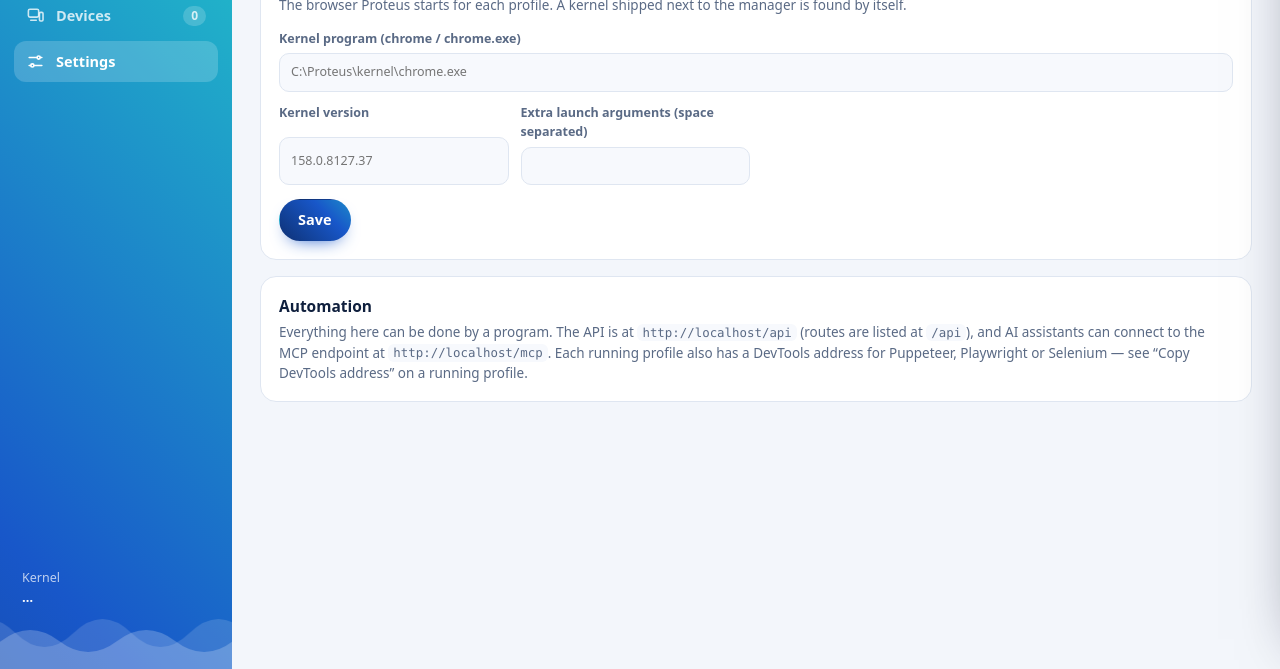
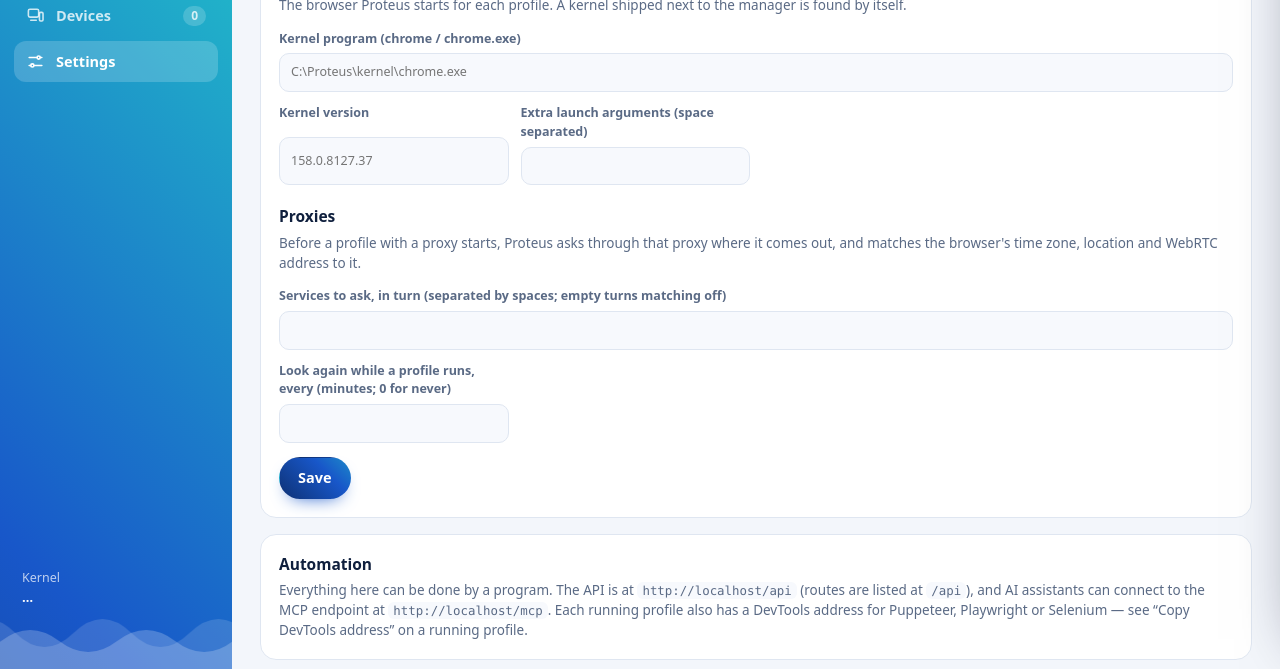
Before and after one commit to Sheekovic/Proteus-Browser, a website: page manager/ui/index.html in a window 1280 px wide. Both pictures are taken after a click on the button "Settings". Shown: the part 131-800 px from the top of the page. Drawn offline with Linux system fonts and the light colour scheme; no server answers.

Commit message:
Proxy lookup services and exit watch interval in Settings
Co-Authored-By: Claude Fable 5.2 <noreply@anthropic.com>

```diff
--- a/manager/ui/index.html
+++ b/manager/ui/index.html
@@ -272,6 +272,15 @@
         <label style="grid-column: 1 / -1">Kernel program (chrome / chrome.exe)<input name="kernelPath" placeholder="C:\Proteus\kernel\chrome.exe"></label>
         <label>Kernel version<input name="kernelVersion" placeholder="158.0.8127.37"></label>
         <label>Extra launch arguments (space separated)<input name="extraArgs"></label>
+      </div>
+      <h2 style="margin-top:20px">Proxies</h2>
+      <p class="hint">Before a profile with a proxy starts, Proteus asks through that proxy where it comes out, and matches the
+        browser's time zone, location and WebRTC address to it.</p>
+      <div class="fields">
+        <label style="grid-column: 1 / -1">Services to ask, in turn (separated by spaces; empty turns matching off)
+          <input name="exitLookupUrl" spellcheck="false"></label>
+        <label>Look again while a profile runs, every (minutes; 0 for never)
+          <input name="exitWatchMinutes" type="number" min="0" max="1440" step="1"></label>
       </div>
       <div class="row"><button class="button primary" type="submit">Save</button></div>
     </form>
@@ -764,6 +773,8 @@ async function loadSettings() {
   form.kernelPath.value = settings.kernelPath;
   form.kernelVersion.value = settings.kernelVersion;
   form.extraArgs.value = settings.extraArgs.join(' ');
+  form.exitLookupUrl.value = settings.exitLookupUrl;
+  form.exitWatchMinutes.value = settings.exitWatchMinutes;
   const state = $('kernel-state');
   state.textContent = settings.kernelPath ? `version ${settings.kernelVersion}` : 'not set — see Settings';
   state.classList.toggle('warn', !settings.kernelPath);
@@ -776,6 +787,8 @@ $('settings').addEventListener('submit', async (event) => {
       kernelPath: f.kernelPath.value.trim(),
       kernelVersion: f.kernelVersion.value.trim(),
       extraArgs: f.extraArgs.value.split(' ').map((s) => s.trim()).filter(Boolean),
+      exitLookupUrl: f.exitLookupUrl.value.trim(),
+      exitWatchMinutes: Number(f.exitWatchMinutes.value) || 0,
     });
     toast('Settings saved.');
     await loadSettings();
```
